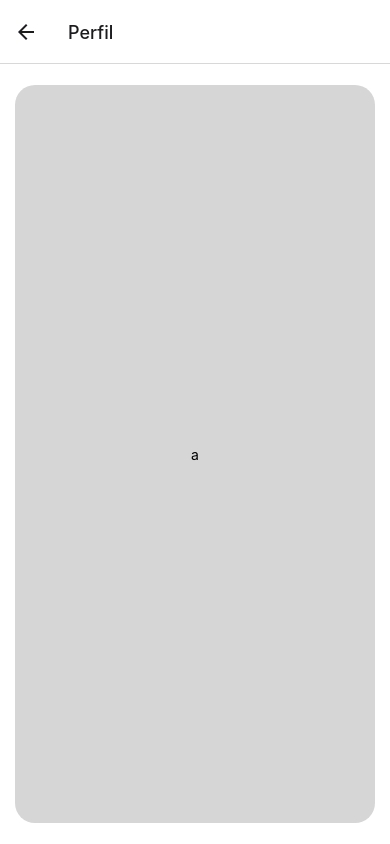
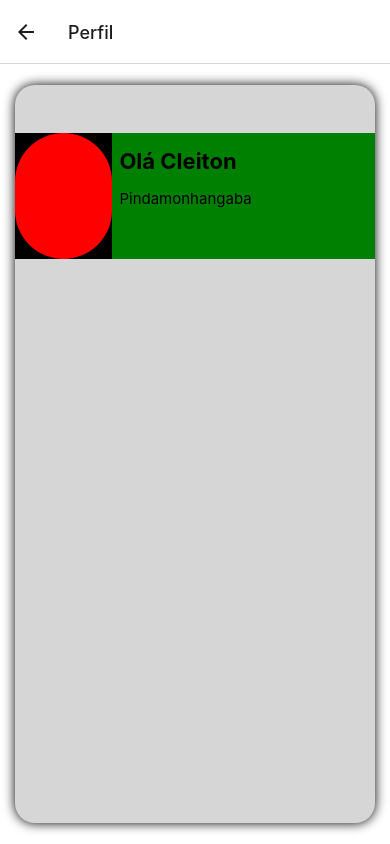
Before and after one commit to hiagooliveirap/tcc_expo, a React Native app: screen /Perfil in a window 390 px wide. Built offline with nearby package versions, Linux system fonts and the light colour scheme.

Commit message:
Profile quase feito

```diff
--- a/src/profile/index.js
+++ b/src/profile/index.js
@@ -5,7 +5,19 @@ export default function Perfil() {
     return(
         <View style={styles.container}>
             <View style={styles.caixa}>
-            <Text>a</Text>
+                <View style={styles.header}>
+                    <View style={styles.foto}>
+                    </View>
+                    <View style={styles.info}>
+                        <Text style={styles.nome}>Olá Cleiton</Text>
+                        <Text style={styles.local}>Pindamonhangaba</Text>
+                    </View>
+                </View>
+
+                {/* <View style={styles.body}>
+
+                </View> */}
+
             </View>
         </View>
     );
--- a/src/profile/styles.js
+++ b/src/profile/styles.js
@@ -17,6 +17,49 @@ const styles = StyleSheet.create({
         margin: 13,
         borderRadius: 20,
         width: '96%',
+        shadowRadius:12,
+        shadowColor:'black'
+    },
+    header:{
+
+        backgroundColor:'#000',
+        width:'100%',
+        height:'17%',
+        bottom: 258,
+        flexDirection:'row'
+    },
+    foto:{
+        backgroundColor:'red',
+        height:'100%',
+        width: '27%',
+        borderRadius:100,
+    },
+    info:{
+        backgroundColor:'green',
+        height:'100%',
+        width:'73%'
+    },
+    nome:{
+        fontSize:22,
+        fontWeight:'bold',
+        alignContent:'center',
+        justifyContent:'center',
+        marginTop:15,
+        marginLeft:7
+    },
+    local:{
+        fontSize:15,
+        alignContent:'center',
+        justifyContent:'center',
+        marginTop:15,
+        marginLeft:7
+    },
+    body:{
+        top: 100,
+        position:'relative',
+        backgroundColor:'blue',
+        width:'100%',
+        height:'70%',
     },
     text: {
         fontSize: 16,
```
